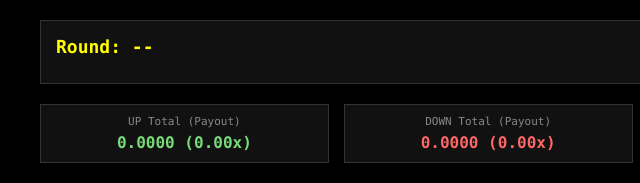
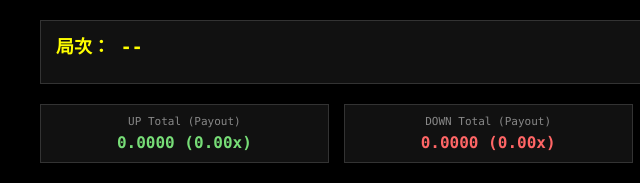
Before and after one commit to kwpks428/v8b, a website: page public/index.html in a window 1280 px wide. Shown: the top 183 px of the page, 0-640 px from the left. Drawn offline with Linux system fonts and the light colour scheme.

Commit message:
feat: Translate 'Round:' to '局次：' in public/index.html

```diff
--- a/public/index.html
+++ b/public/index.html
@@ -179,7 +179,7 @@
     <div class="container">
         <div class="header">
             <div class="round-info">
-                <div class="round-number">Round: <span id="currentRound">--</span></div>
+                <div class="round-number">局次： <span id="currentRound">--</span></div>
                 <div class="lock-time">Lock Countdown: <span id="lockCountdown">--</span></div>
             </div>
         </div>
```
